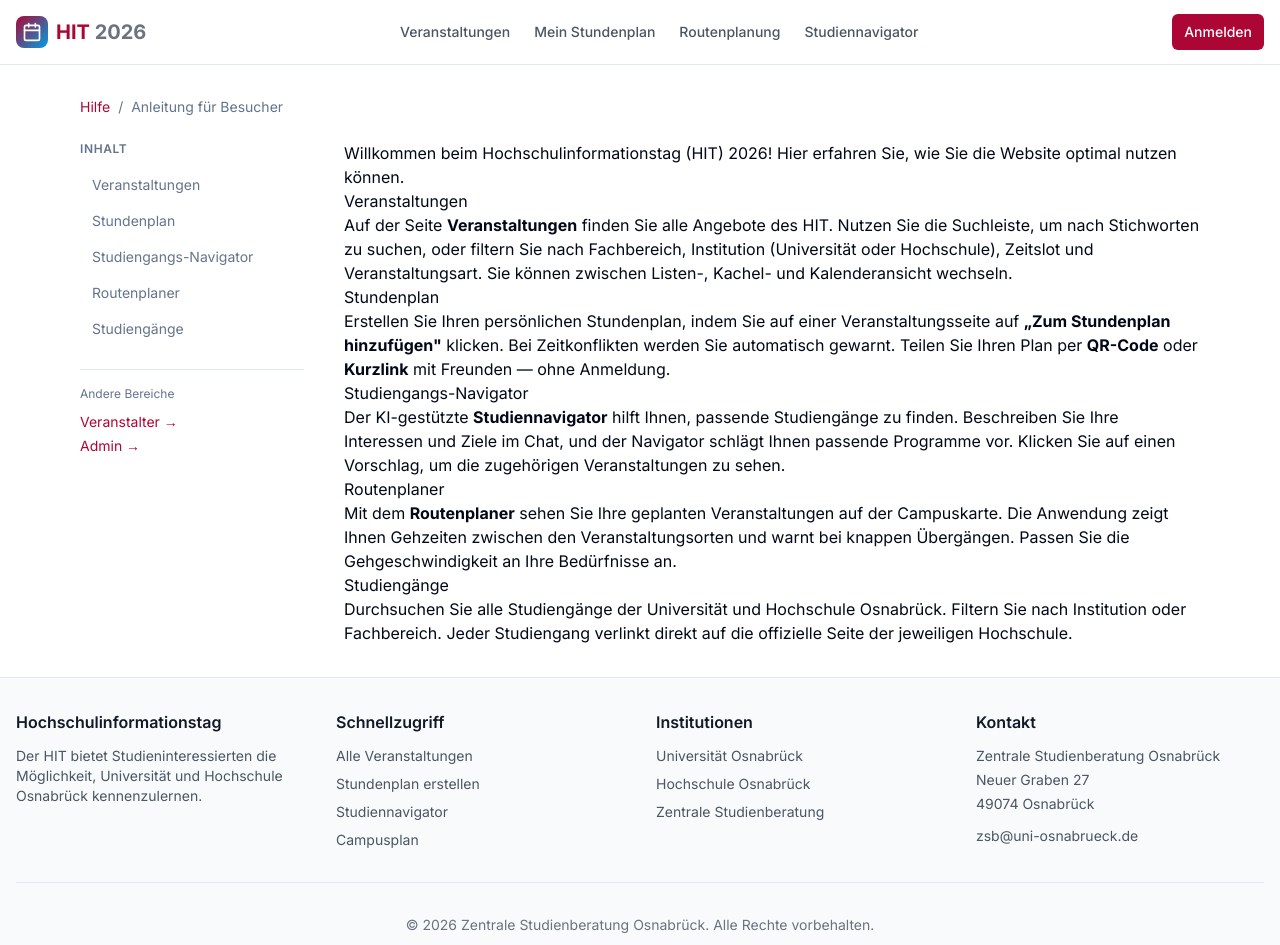
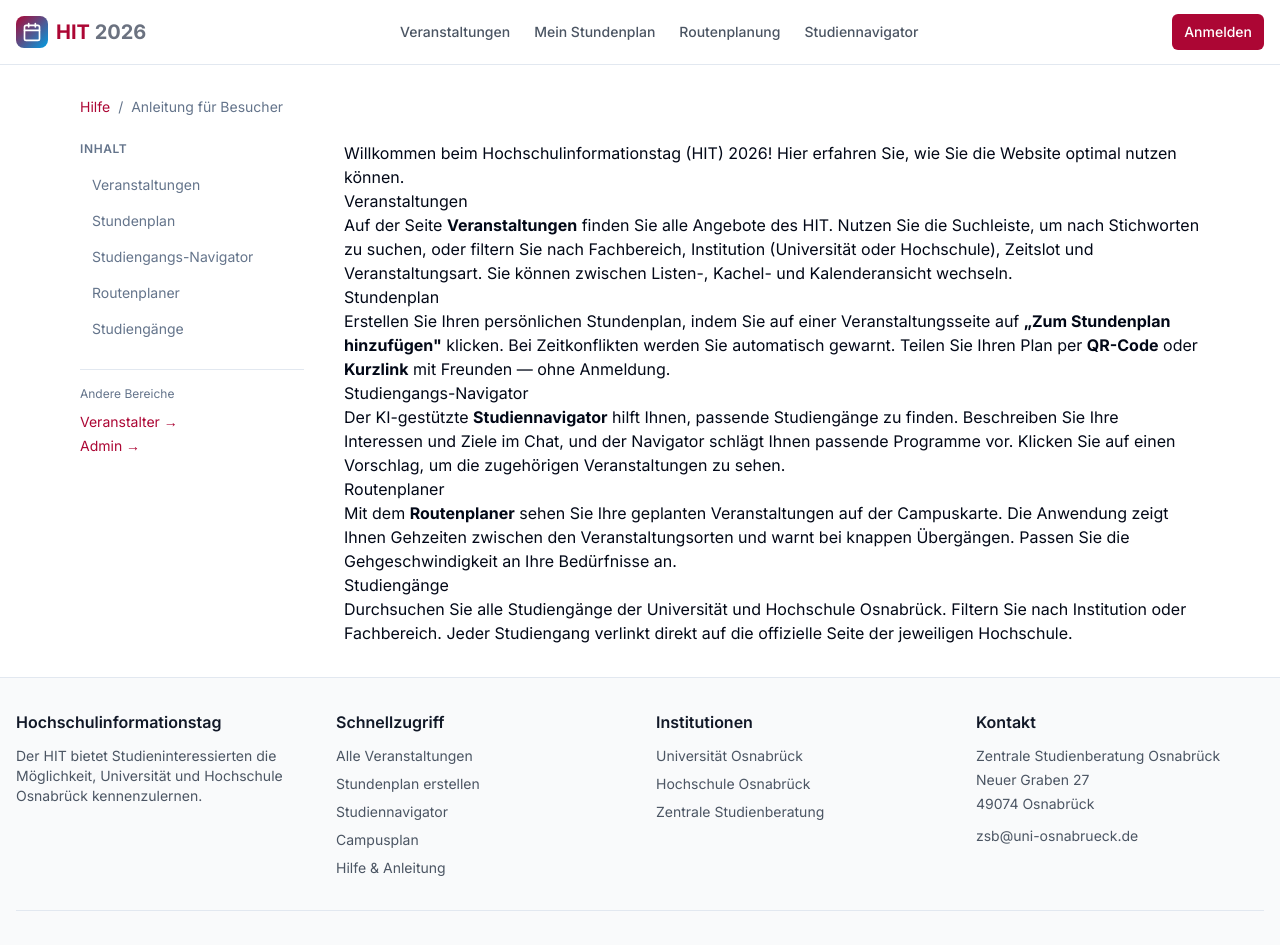
Before and after one commit to Odrec/HIT-Website-Project, a Next.js app: page /hilfe/besucher in a window 1280 px wide. Shown: the top 945 px of the page. Built offline with nearby package versions, Linux system fonts and the light colour scheme; no server answers.

Commit message:
feat: add help link to footer quick links

```diff
--- a/src/components/layout/Footer.tsx
+++ b/src/components/layout/Footer.tsx
@@ -39,6 +39,11 @@ export function Footer() {
               <li>
                 <Link href="/route-planner" className="text-hit-gray-600 hover:text-hit-uni-500">
                   Campusplan
+                </Link>
+              </li>
+              <li>
+                <Link href="/hilfe" className="text-hit-gray-600 hover:text-hit-uni-500">
+                  Hilfe & Anleitung
                 </Link>
               </li>
             </ul>
```
